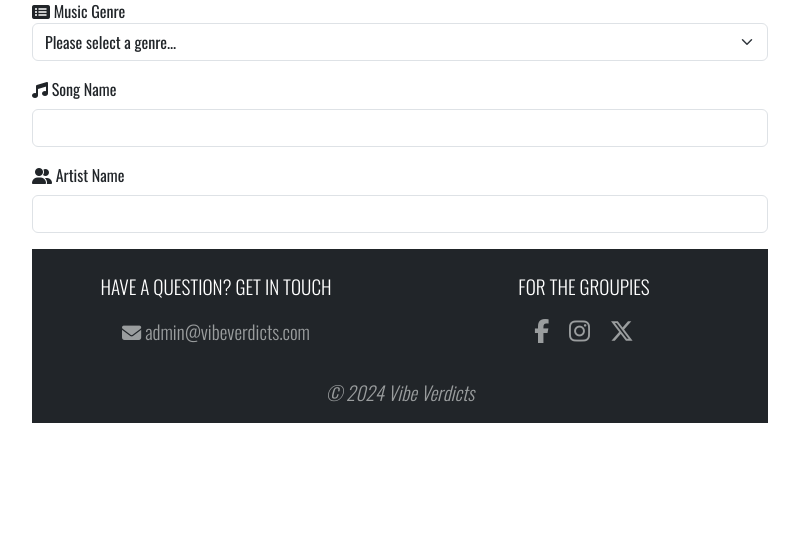
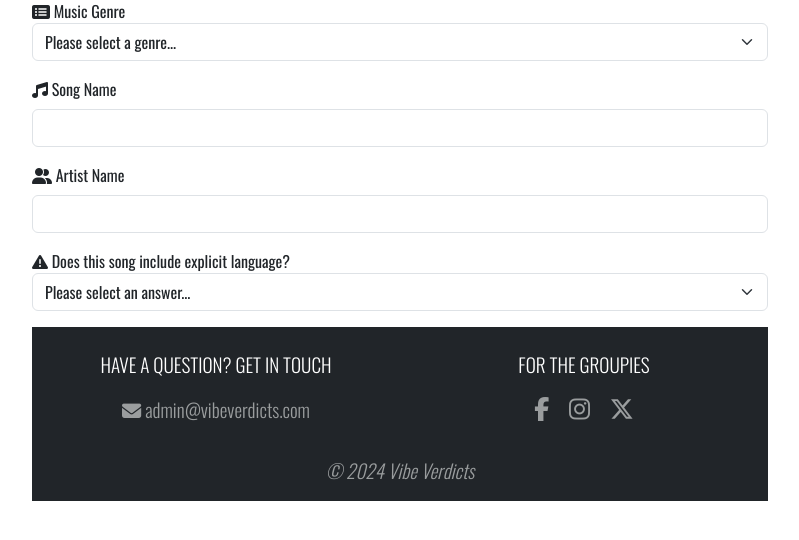
Before and after one commit to lewis-creates/music-review, a Flask app: page /new_review in a window 1280 px wide. Shown: the part 183-723 px from the top of the page, without its empty margins (240-1039 px from the left). Run offline with Flask 3, Linux system fonts and the light colour scheme; the visitor is signed in with stand-in values (Sample User, id 1); data that the repository does not hold is empty; some libraries are stand-ins or nearby versions.

Commit message:
Add explicit language dropdown function

```diff
--- a/templates/new_review.html
+++ b/templates/new_review.html
@@ -38,4 +38,14 @@
                     <label for="artist-name" class="form-label">Artist Name</label>
                     <input type="text" class="form-control" id="artist-name" name="artist_name" maxlength="60" required>
                 </div>
+                <!-- explicit language dropdown -->
+                <div class="mb-3">
+                    <i class="fa-solid fa-triangle-exclamation"></i>
+                    <label for="explicit-language">Does this song include explicit language?</label>
+                    <select class="form-select" id="explicit-language" name="explicit_language" required>
+                        <option value="" disabled selected>Please select an answer...</option>
+                        <option value="yes">Yes</option>
+                        <option value="no">No</option>
+                    </select>
+                </div>
 {% endblock %}
```
